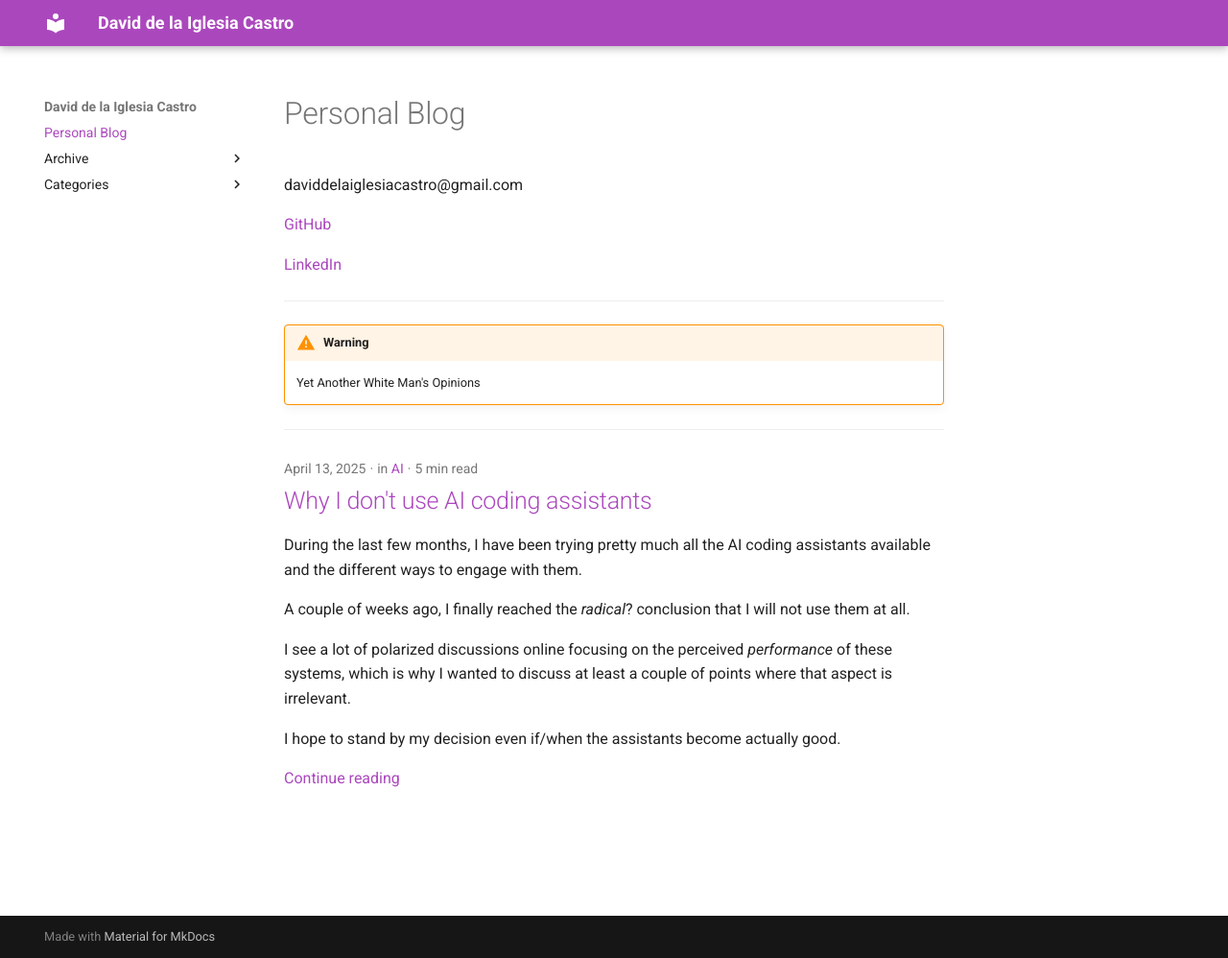
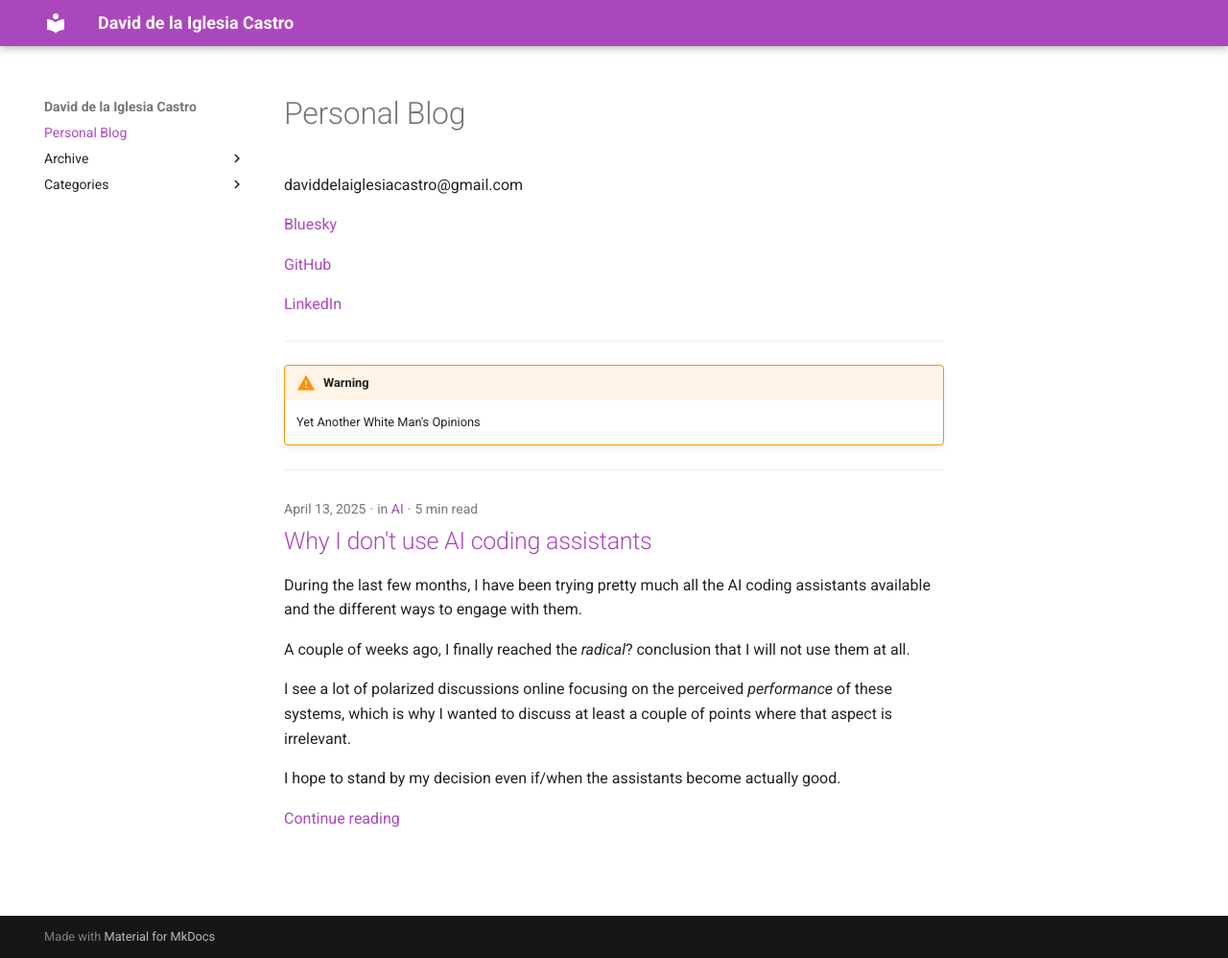
Before and after one commit to daavoo/daavoo.github.io, an MkDocs documentation site: the page built from docs/index.md, in a window 1280 px wide and 998 px high. Shown: the whole window at 96% size. Built offline with MkDocs 1.6.1 and Material for MkDocs 9.7.7, drawn with Linux system fonts in a browser that asks for light colours.

Commit message:
Add Bluesky

```diff
--- a/docs/index.md
+++ b/docs/index.md
@@ -1,6 +1,8 @@
 # Personal Blog
 
 daviddelaiglesiacastro@gmail.com
+
+[Bluesky](https://bsky.app/profile/daavoo.bsky.social)
 
 [GitHub](https://github.com/daavoo)
 
```
